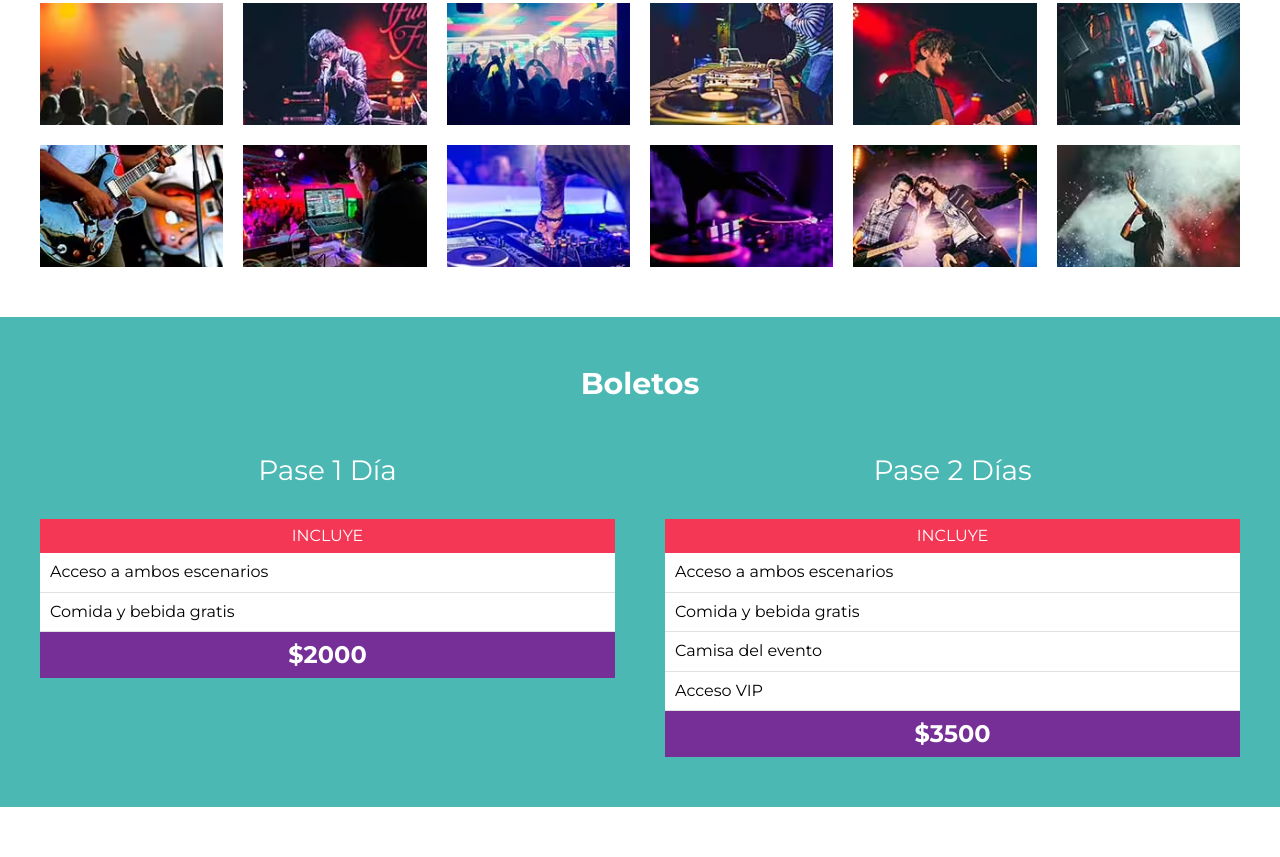
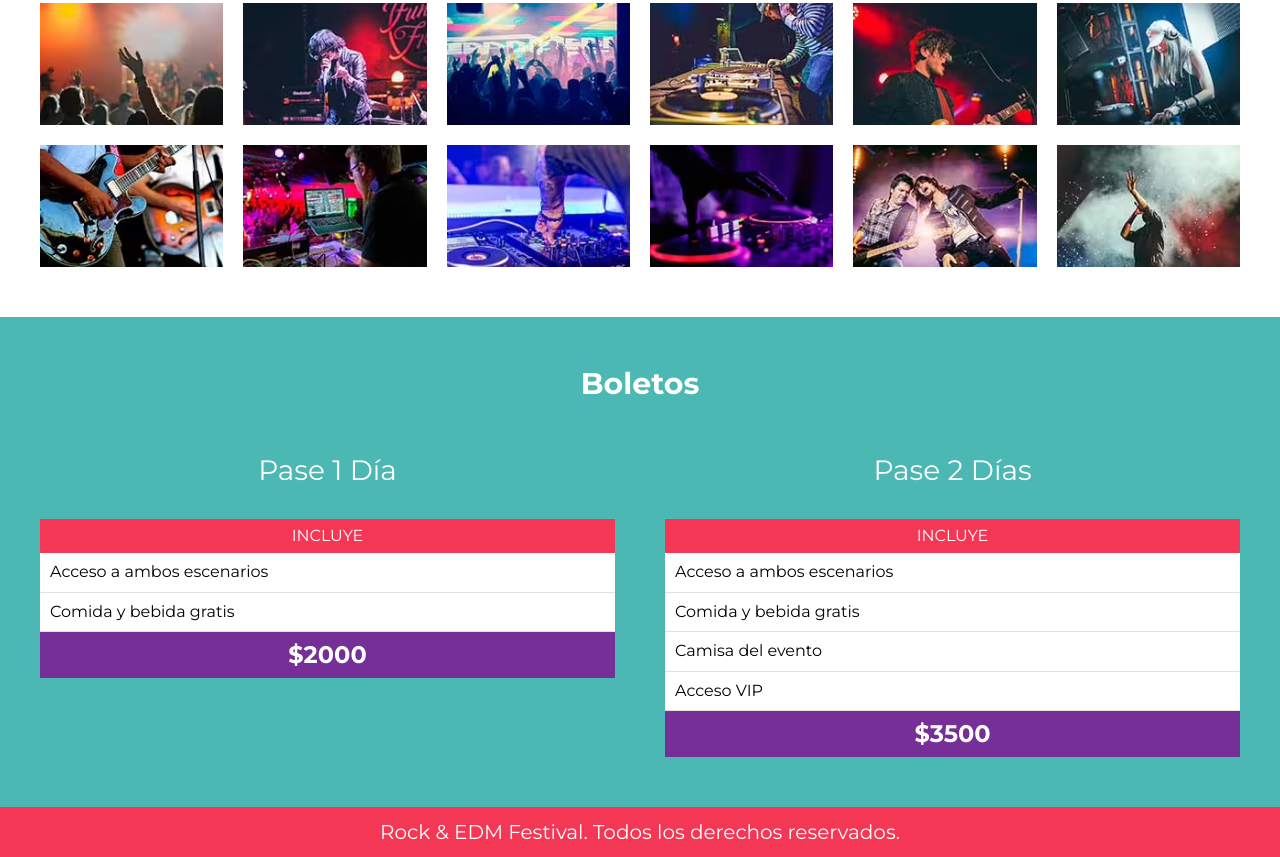
Before and after one commit to jb-rgb/FESTIVAL-MUSICA, a website: page index.html in a window 1280 px wide. Shown: the part 2976-3833 px from the top of the page. Before the commit the page ends 3783 px from the top, so only its background shows below. Drawn offline with Linux system fonts and the light colour scheme.

Commit message:
Se agregó el footer.

```diff
--- a/index.html
+++ b/index.html
@@ -190,6 +190,9 @@
             </div>
         </div>
     </section>
+    <footer class="site-footer">
+        <p>Rock & EDM Festival. Todos los derechos reservados.</p>
+    </footer>
     <script src="build/js/app.js"></script>
 </body>
 </html>
--- /dev/null
+++ b/src/scss/layout/_footer.scss
@@ -0,0 +1,11 @@
+@use 'base/variables' as var;
+
+.site-footer {
+    background-color: var.$rosa;
+    padding: 1rem;
+    p {
+        margin: 0;
+        text-align: center;
+        color: var.$blanco;
+    }
+}
--- a/src/scss/layout/_index.scss
+++ b/src/scss/layout/_index.scss
@@ -4,3 +4,4 @@
 @forward 'lineup';
 @forward 'galeria';
 @forward 'boletos';
+@forward 'footer';
```
Also changed, not shown: build/css/app.css.
